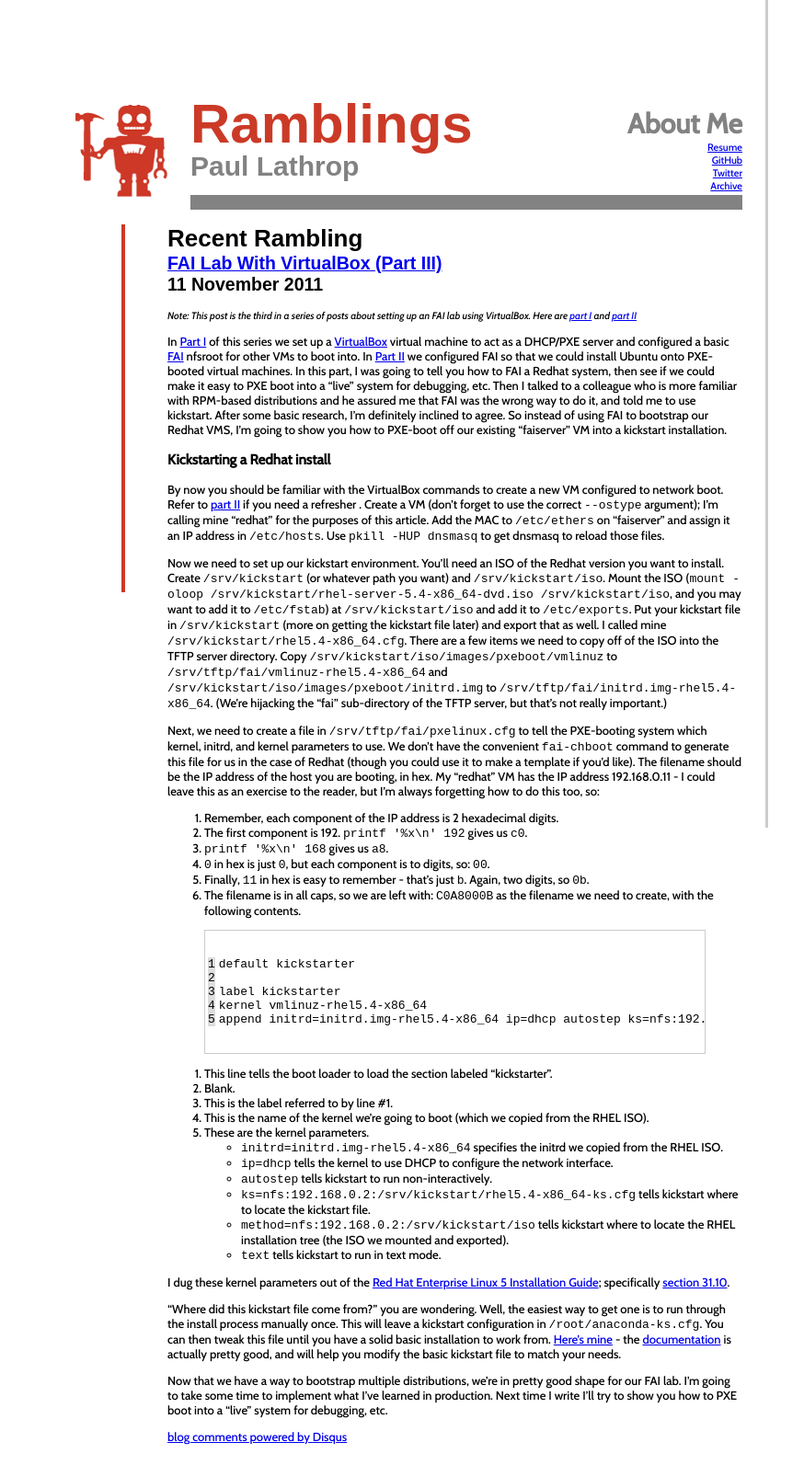
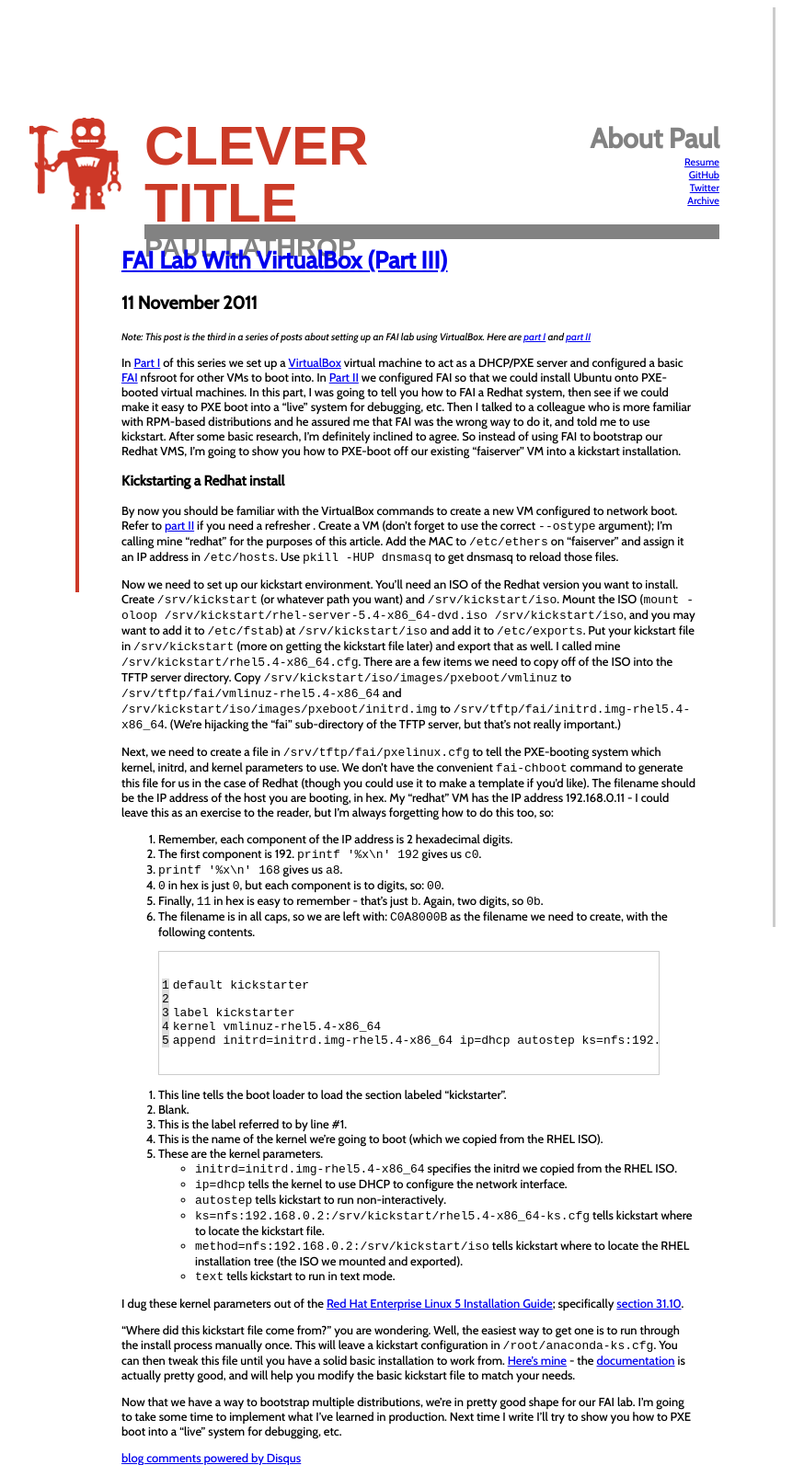
Before and after one commit to plathrop/plathrop.github.io, a Jekyll site: the page built from index.html, in a window 1280 px wide. Shown: the whole page at 92% size, without its empty margins (18-892 px from the left). Built offline with Jekyll 4.4.1, drawn with Linux system fonts in a browser that asks for light colours; some web fonts are replaced; Markdown is read by kramdown in place of the engine named in the settings; comment, search, counter and statistics services are not loaded; before the commit the page ends 1570 px from its top, so only the background shows below that.

Commit message:
Update layout for consistency with new resume design.

```diff
--- a/_layouts/master.html
+++ b/_layouts/master.html
@@ -4,32 +4,29 @@
     <title>Paul Lathrop</title>
     <link rel="stylesheet" type="text/css"
           href="http://fonts.googleapis.com/css?family=Cabin:500,500italic|Francois+One">
-    <link rel="stylesheet" type="text/css" href="css/master.css">
-    <link rel="stylesheet" type="text/css" href="css/syntax.css">
+    <link rel="stylesheet" type="text/css" href="/css/common.css">
+    <link rel="stylesheet" type="text/css" href="/css/syntax.css">
     <link rel="openid.server" href="http://www.myopenid.com/server">
     <link rel="openid.delegate" href="http://plathrop.myopenid.com/">
   </head>
   <body>
-    <div id="right-border">
-      <div id="content-container">
-        <div id="column-1">
-          <img id="robot" src="images/robot.png" align="right">
-          <img id="red-long" src="images/red-long.png">
+    <div id="content-area">
+      <div id="header">
+        <img id="robot" src="/images/robot.png">
+        <div class="title-block">
+          <h1>CLEVER TITLE</h1>
+          <h2>PAUL LATHROP</h2>
         </div>
-        <div id="column-2">
-          <div class="title-block">
-            <h1>Ramblings</h1>
-            <h2>Paul Lathrop</h2>
-          </div>
-        </div>
-        <div id="column-3">
         <div class="about-block">
-            <h3>About Me</h3>
+          <h3>About Paul</h3>
           <a href="/resume.html">Resume</a><br/>
           <a href="http://github.com/plathrop">GitHub</a><br/>
           <a href="http://twitter.com/greytalyn">Twitter</a><br/>
           <a href="/archive.html">Archive</a><br/>
         </div>
+      </div>
+      <img id="red-long" src="images/red-long.png">
+      <div class="divider-bar">
       </div>
       <div class="post-content">
         {{ content }}
--- /dev/null
+++ b/css/common.css
@@ -0,0 +1,120 @@
+body {
+    font-family: 'Cabin', sans-serif;
+    font-size: 13px;
+    color: #000000;
+}
+
+#content-area {
+    width: 850px;
+    height: 1000px;
+    border-right: 3px solid rgb(204,204,204);
+}
+
+#header {
+    position: absolute;
+    top: 100px;
+    left: 50px;
+}
+
+#robot {
+    position: absolute;
+    top: 28px;
+}
+
+#red-long {
+    position: absolute;
+    top: 244px;
+    left: 100px;
+}
+
+.title-block {
+    position: absolute;
+    left: 125px;
+    width: 350px;
+}
+
+.title-block h1, .title-block h2 {
+    margin: 0px;
+    font-family: 'Francois One', sans-serif;
+}
+
+.title-block h1 {
+    margin: 28px 0px 0px 0px;
+    font-size: 60px;
+    line-height: 62px;
+    color: rgb(203,58,39);
+}
+
+.title-block h2 {
+    font-size: 30px;
+    color: rgb(130,130,130);
+}
+
+.about-block {
+    position: absolute;
+    left: 500px;
+    width: 250px;
+    text-align: right;
+    font-size: 11px;
+}
+
+.about-block h3 {
+    margin: 32px 0px 0px 0px;
+    font-size: 30px;
+    color: rgb(130,130,130);
+}
+
+.post-content {
+    position: absolute;
+    left: 150px;
+    top: 250px;
+    width: 625px;
+}
+
+.info-block {
+    position: absolute;
+    left: 125px;
+    width: 250px;
+    font-family: 'Cabin', sans-serif;
+    font-size: 15px;
+    color: rgb(130,130,130);
+    text-align: right;
+    line-height: 16px;
+}
+
+.name-block {
+    position: absolute;
+    left: 400px;
+    width: 350px;
+    height: 128px;
+    text-align: right;
+}
+
+.name-block h1, .name-block h2 {
+    margin: 0px;
+    font-family: 'Francois One', sans-serif;
+    font-weight: normal;
+}
+
+.name-block h1 {
+    font-size: 60px;
+    line-height: 60px;
+    color: rgb(203,58,39);
+    letter-spacing: -2px;
+    margin-top: 36px;
+}
+
+.name-block h2 {
+    font-size: 30px;
+    line-height: 32px;
+    color: rgb(130,130,130);
+}
+
+.divider-bar {
+    position: absolute;
+    top: 244px;
+    left: 175px;
+    width: 625px;
+    height: 0px;
+    border-top: 16px solid rgb(130,130,130);
+}
--- a/css/master.css
+++ /dev/null
@@ -1,92 +0,0 @@
-body {
-    margin: 0px;
-    padding: 0px;
-    font-family: 'Cabin', sans-serif;
-    font-size: 13px;
-    color: #000000;
-}
-
-#right-border {
-    border-right: 3px solid rgb(204,204,204);
-    width: 850px;
-    height: 900px;
-}
-
-#content-container {
-    position: absolute;
-    float: left;
-    top: 100px;
-    left: 50px;
-    width: 850px;
-}
-
-#column-1 {
-    margin-left: 50px;
-    width: 100px;
-    height: 128px;
-}
-
-#robot {
-    position: relative;
-    top: 14px;
-    text-align: right;
-}
-
-#red-long {
-    position: absolute;
-    top: 144px;
-    left: 100px;
-}
-
-#column-2 {
-    position: absolute;
-    top: 0px;
-    left: 150px;
-    margin-left: 25px;
-    width: 350px;
-    height: 112px;
-    border-bottom: 16px solid rgb(130,130,130);
-}
-
-h1, h2 {
-    margin: 0px;
-    font-family: 'Francois One', sans-serif;
-}
-
-.title-block h1 {
-    font-size: 60px;
-    color: rgb(203,58,39);
-    height: 64px;
-}
-
-.title-block h2 {
-    font-size: 30px;
-    color: rgb(130,130,130);
-}
-
-#column-3 {
-    position: absolute;
-    top: 0px;
-    left: 500px;
-    width: 275px;
-    height: 112px;
-    border-bottom: 16px solid rgb(130,130,130);
-}
-
-.about-block {
-    text-align: right;
-    font-size: 11px;
-}
-
-.about-block h3 {
-    margin: 16px 0px 0px 0px;
-    font-size: 30px;
-    color: rgb(130,130,130);
-}
-
-.post-content {
-    position: relative;
-    left: 150px;
-    top: 16px;
-    width: 625px;
-}
--- a/index.html
+++ b/index.html
@@ -1,11 +1,10 @@
 ---
 layout: master
 ---
-<h1>Recent Rambling</h1>
 {% assign first_post = site.posts.first %}
 <div id="post">
-  <span class="left_align"><h2><a href="{{ first_post.url }}">{{ first_post.title }}</a></h2></span>
-  <span class="right_align"><h2>{{ first_post.date | date_to_long_string }}</h2></span>
+  <h1><a href="{{ first_post.url }}">{{ first_post.title }}</a></h1>
+  <h2>{{ first_post.date | date_to_long_string }}</h2>
   {{ first_post.content }}
 </div>
 <div id="disqus_thread"></div>
```
Also changed, not shown: _layouts/post.html (+11 -15 lines), resume/resume.css (deleted, +0 -28 lines), resume/resume.md (deleted, +0 -67 lines), favicon.ico (added), 1 other file. Lines whose indentation alone changed are shown as unchanged.
